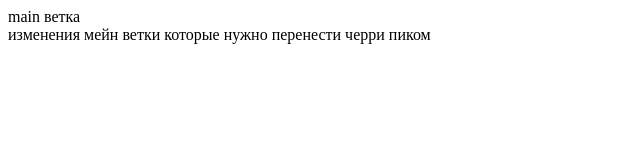
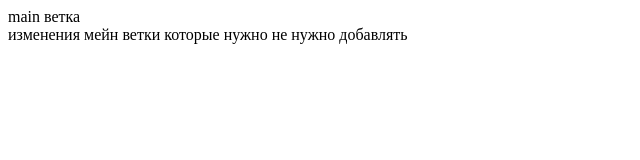
Before and after one commit to severianca/git-training, a plain HTML site: page index.html in a window 1280 px wide. Shown: the full height of the page, 0-640 px from the left. Drawn offline with Linux system fonts and the light colour scheme.

Commit message:
не добавлять

```diff
--- a/index.html
+++ b/index.html
@@ -11,7 +11,7 @@
         main ветка
     </div>
     <div class="">
-        изменения мейн ветки которые нужно перенести черри пиком
+        изменения мейн ветки которые нужно не нужно добавлять
     </div>
 </body>
 </html>
```
